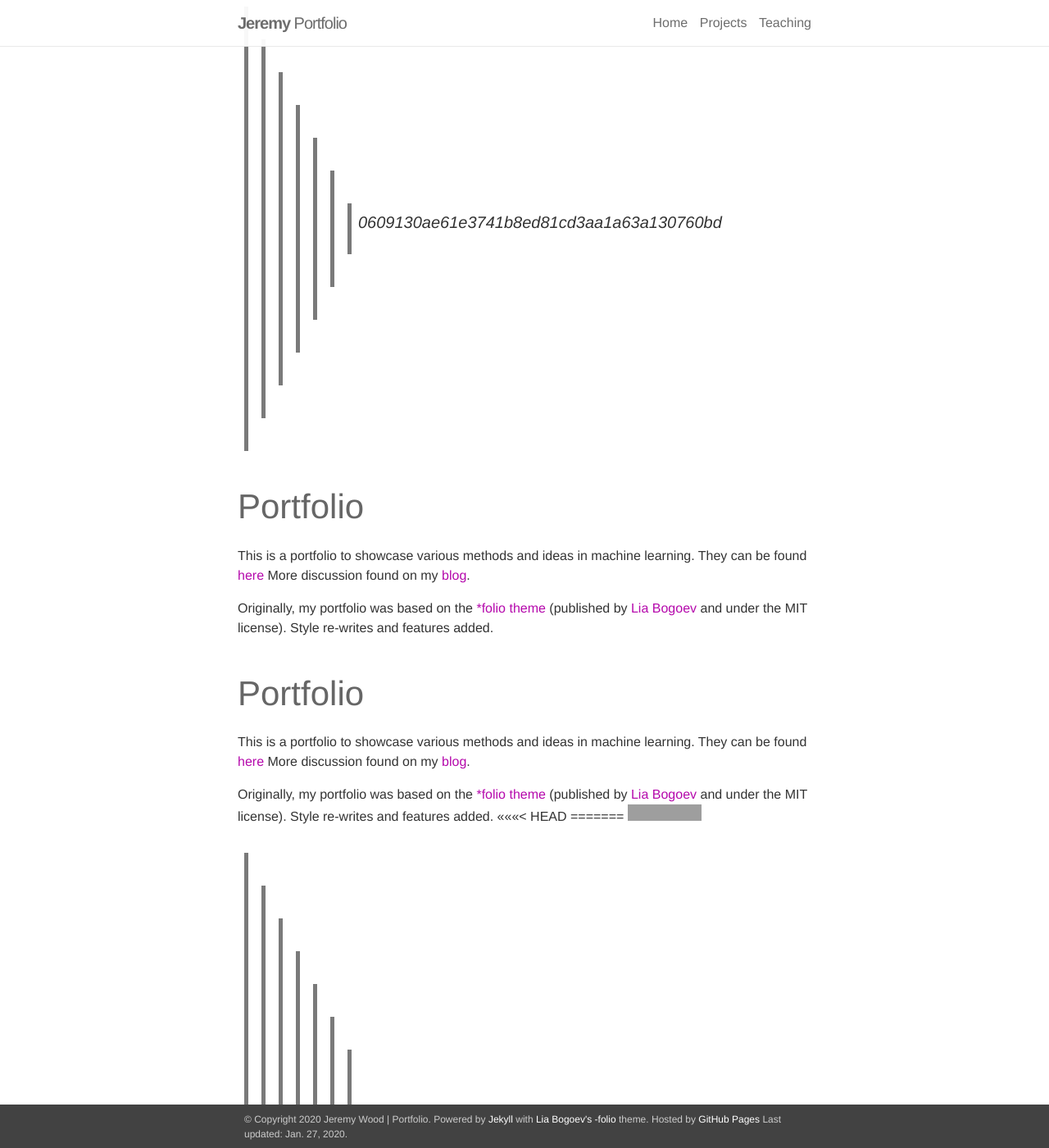
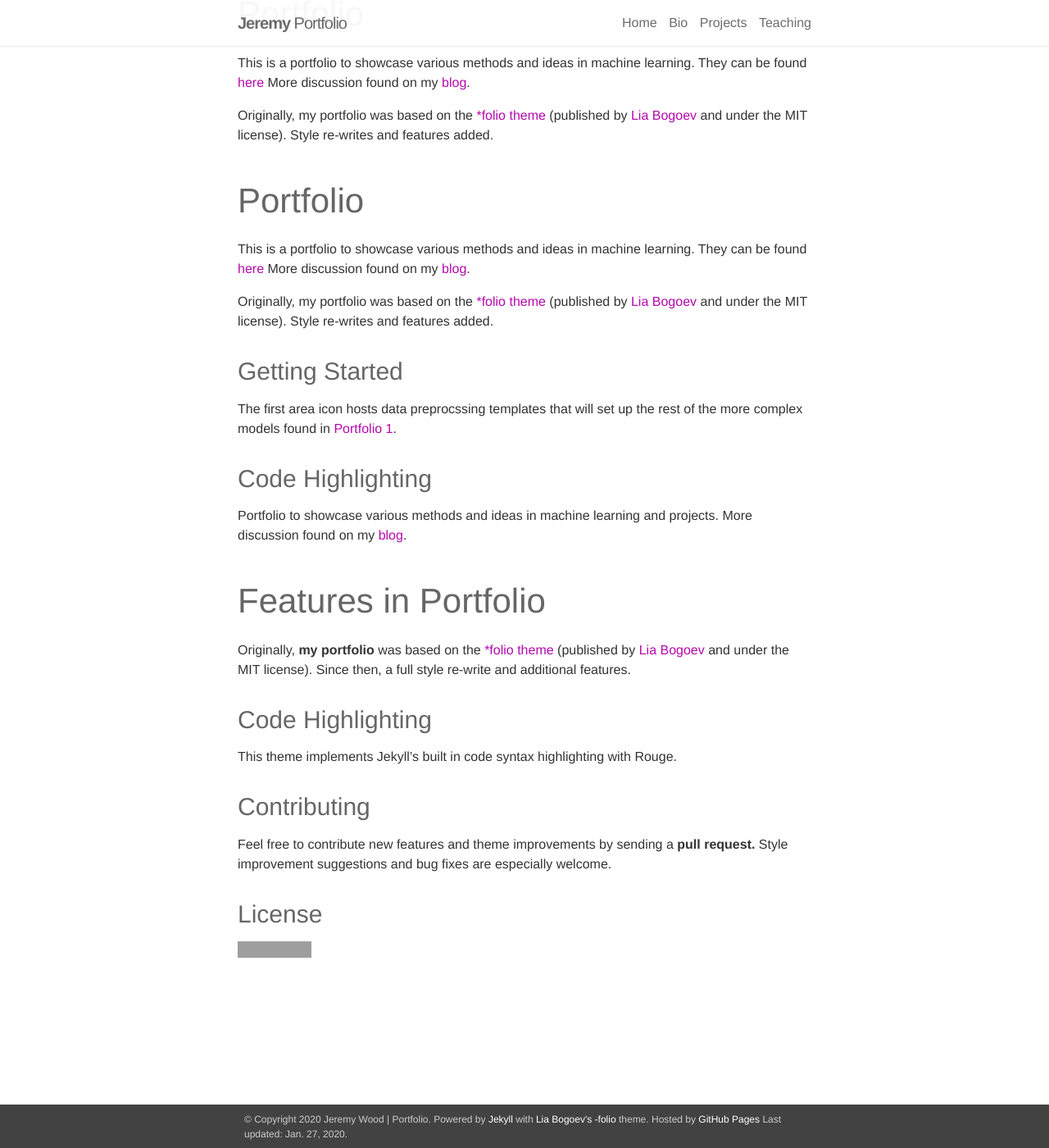
Before and after one commit to jeremywood-ai/portfolio, a Jekyll site: the page built from README.md, in a window 1280 px wide and 1400 px high, scrolled down 261 px. Shown: the whole window at 82% size. Built offline with Jekyll 4.4.1, drawn with Linux system fonts in a browser that asks for light colours; nearby versions of some CDN libraries; our own code applies the rules of GitHub Pages for plain Markdown files; some of the changed text lies outside the part shown; grey boxes are pictures that could not be loaded.

Commit message:
Update files

```diff
--- a/README.md
+++ b/README.md
@@ -1,18 +1,10 @@
 ![Python](https://img.shields.io/badge/python-3.6%2B-brightgreen)
 ![MadewithR](https://img.shields.io/badge/R-3.0.1%2B-blue)
 
-<<<<<<< HEAD
-<<<<<<< HEAD
-[![OpenCV](https://img.shields.io/badge/OpenCV-4.1.2-green)]
-[![TensorFlow 2.0](https://aleen42.github.io/badges/src/tensorflow.svg)]
-[![Keras](https://img.shields.io/badge/keras-2.3.1-green)]
-[![MTCNN](https://img.shields.io/badge/MTCNN-0.1.0-green)]
-=======
 ![OpenCV](https://img.shields.io/badge/OpenCV-4.1.2-green)
 ![TensorFlow 2.0](https://aleen42.github.io/badges/src/tensorflow.svg)
 ![Keras](https://img.shields.io/badge/keras-2.3.1-green)
 ![MTCNN](https://img.shields.io/badge/MTCNN-0.1.0-green)
->>>>>>> 0609130ae61e3741b8ed81cd3aa1a63a130760bd
 
 ## Portfolio
 
@@ -25,34 +17,20 @@ Originally, my portfolio was based on the [\*folio theme](https://github.com/bog
 This is a portfolio to showcase various methods and ideas in machine learning. They can be found [here](/projects/) More discussion found on my [blog](https://jeremywood.ai).
 
 Originally, my portfolio was based on the [\*folio theme](https://github.com/bogoli/-folio) (published by [Lia Bogoev](http://liabogoev.com) and under the MIT license). Style re-writes and features added.
-<<<<<<< HEAD
-=======
-[![license](https://img.shields.io/github/license/mashape/apistatus.svg?maxAge=2592000)](https://github.com/jeremywood-ai/portfolio/blob/master/LICENSE)
->>>>>>> master
-=======
->>>>>>> 0609130ae61e3741b8ed81cd3aa1a63a130760bd
 
 ### Getting Started
 
 The first area icon hosts data preprocssing templates that will set up the rest of the more complex models found in [Portfolio 1](/_projects/1-Project.md).
 
-<<<<<<< HEAD
-<<<<<<< HEAD
 ### Code Highlighting
-=======
+
 Portfolio to showcase various methods and ideas in machine learning and projects. More discussion found on my [blog](https://jeremywood.ai).
 
 ## Features in Portfolio
 
-Originally, **my portfolio** was based on the [\*folio theme](https://github.com/bogoli/-folio) (published by [Lia Bogoev](http://liabogoev.com) and under the MIT license).
+Originally, **my portfolio** was based on the [\*folio theme](https://github.com/bogoli/-folio) (published by [Lia Bogoev](http://liabogoev.com) and under the MIT license). Since then, a full style re-write and additional features.
 
-Since then, a full style re-write and additional features.
-
-#### Code Highlighting
->>>>>>> master
-=======
 ### Code Highlighting
->>>>>>> 0609130ae61e3741b8ed81cd3aa1a63a130760bd
 
 This theme implements Jekyll's built in code syntax highlighting with Rouge.
 
```
Also changed, not shown: _pages/about.md (+0 -8 lines), 2 other files.
